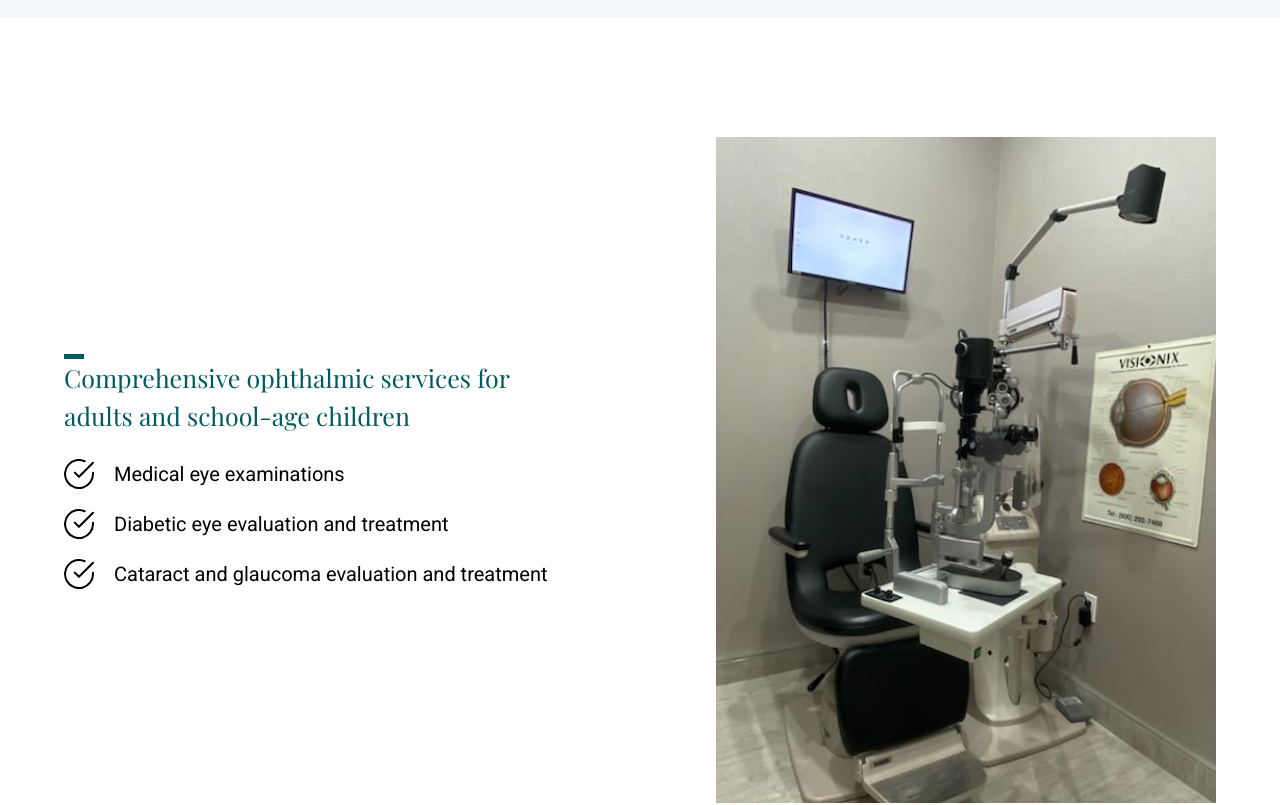
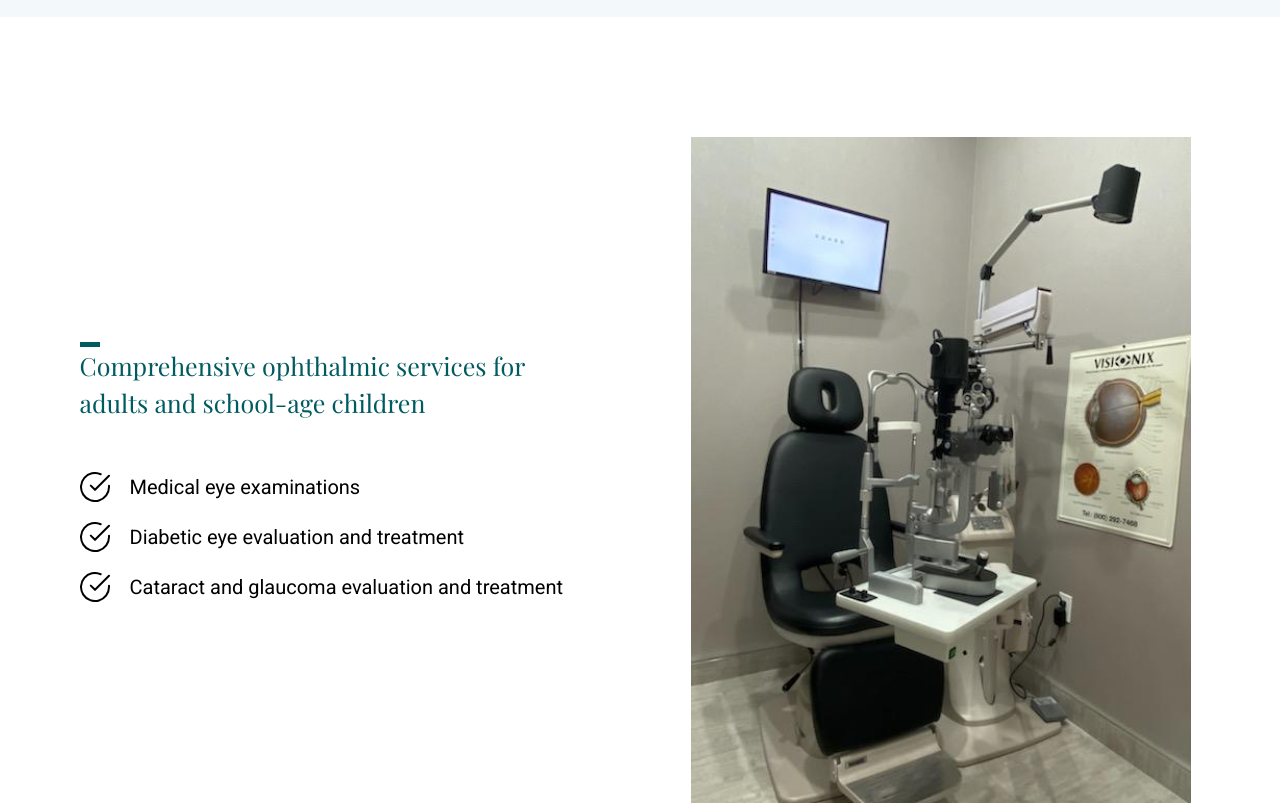
Before and after one commit to lijandrew/eyecare, a plain HTML site: page index.html in a window 1280 px wide. Shown: the part 1380-2185 px from the top of the page. Drawn offline with nearby package versions, Linux system fonts and the light colour scheme.

Commit message:
small changes

```diff
--- a/styles.scss
+++ b/styles.scss
@@ -313,7 +313,9 @@ section#services {
   .text-content {
     max-width: 520px;
   }
-  .blurb .small {
+  .blurb {
+    margin-top: 50px;
+    .small {
       display: flex;
       align-items: center;
       img {
@@ -321,6 +323,7 @@ section#services {
       }
       &:nth-child(2) {
         margin: 20px 0;
+      }
     }
   }
 }
@@ -568,10 +571,11 @@ footer {
   }
   main {
     .content {
-      display: flex;
-      justify-content: space-between;
+      display: grid;
+      grid-template-columns: 1fr 1fr;
       align-items: center;
       justify-items: center;
+      grid-column-gap: 50px;
     }
     .view-content {
       margin-top: 0;
@@ -654,21 +658,11 @@ footer {
       }
     }
   }
-}
-
-@media screen and (min-width: 1450px) {
-  section {
-    padding-left: 160px !important;
-    padding-right: 160px !important;
-  }
-  main .content {
-    width: 95%;
-  }
   aside {
     z-index: 98;
     position: fixed;
     top: 50%;
-    right: 10px;
+    right: 5px;
     transform: translateY(-50%);
     &::before {
       order: 2;
@@ -680,3 +674,13 @@ footer {
     }
   }
 }
+
+@media screen and (min-width: 1402px) {
+  section {
+    padding-left: 160px !important;
+    padding-right: 160px !important;
+  }
+  main .content {
+    width: 95%;
+  }
+}
```
Also changed, not shown: index.html (indentation only), styles.css. Lines whose indentation alone changed are shown as unchanged.
